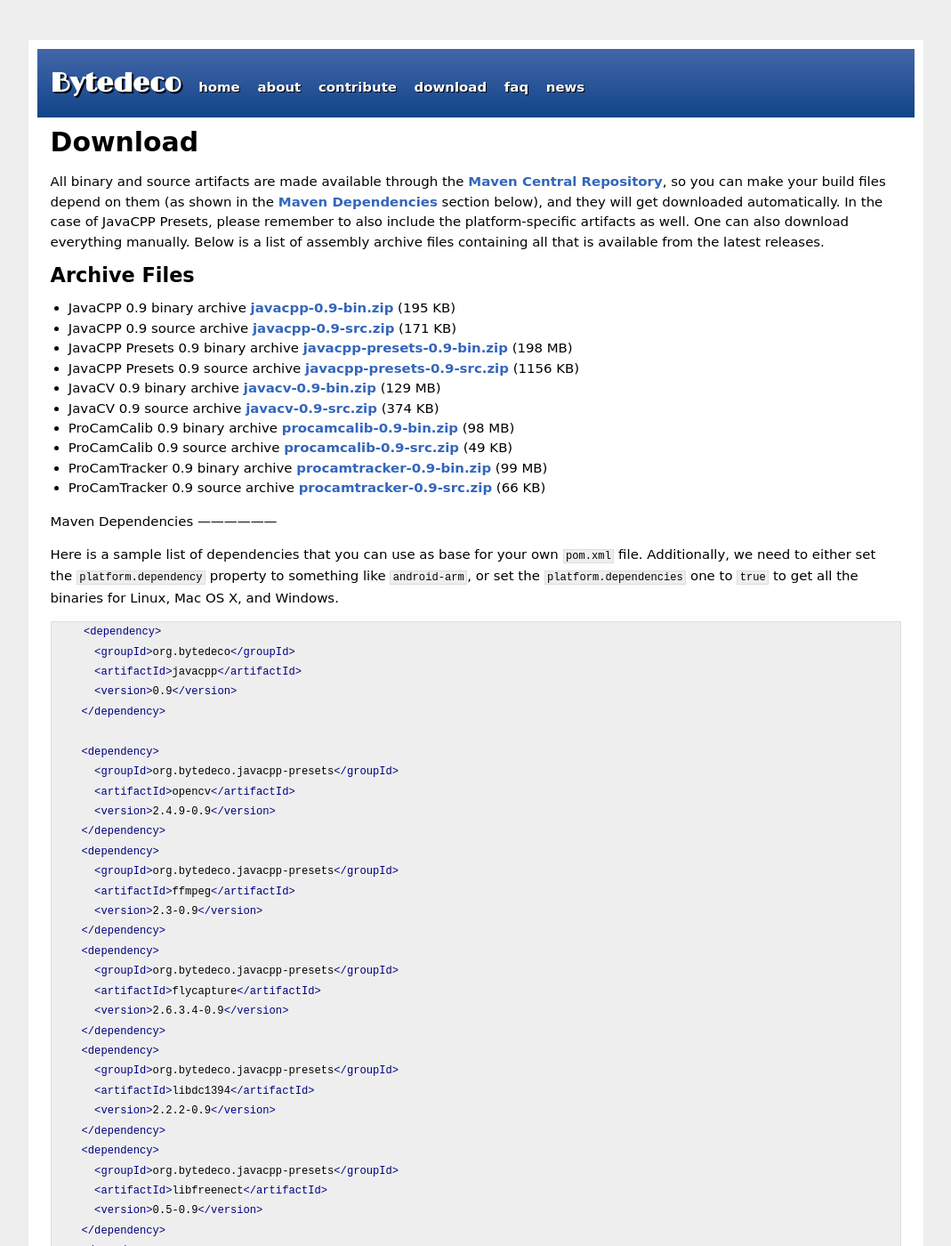
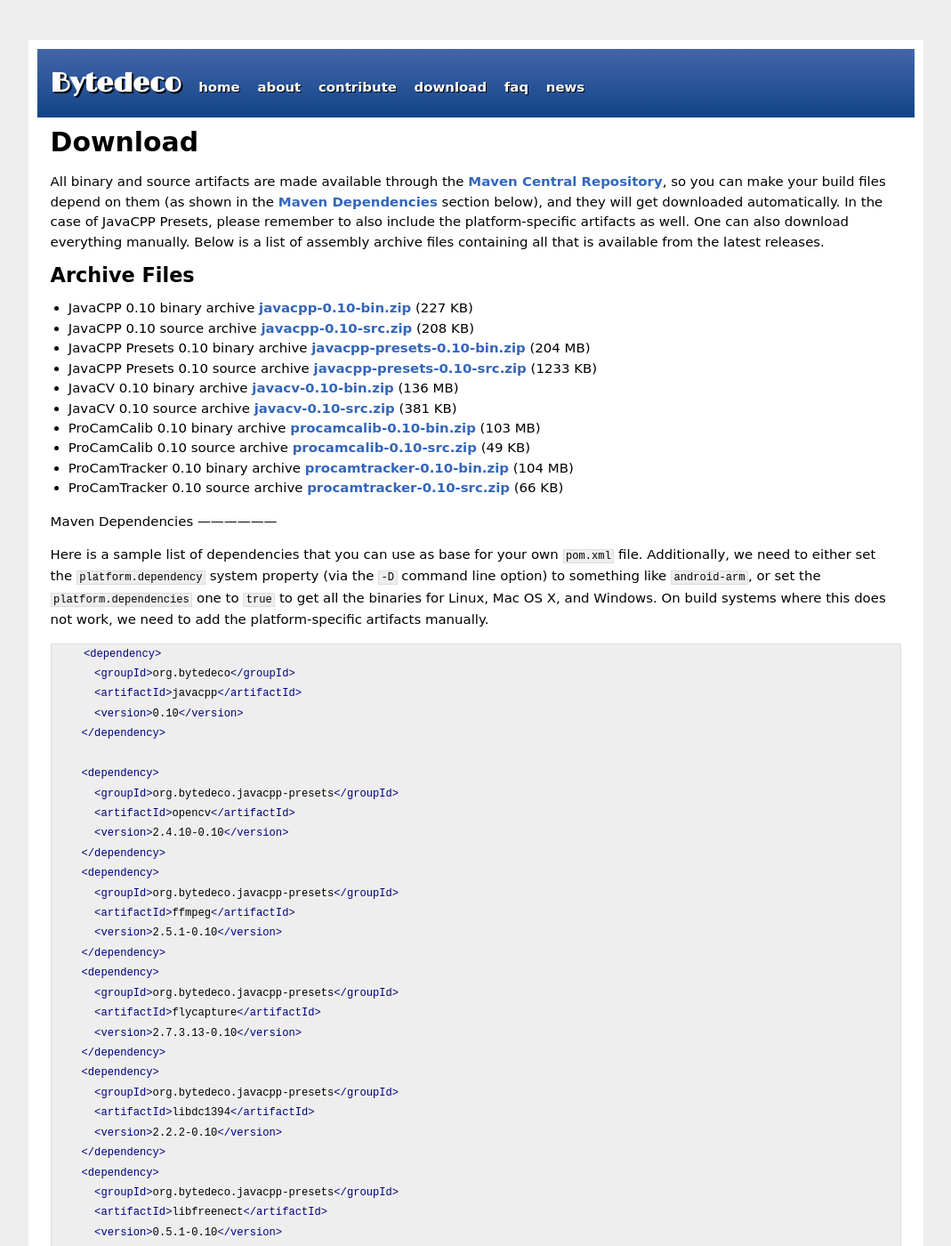
Before and after one commit to bytedeco/bytedeco.github.io, a Jekyll site: the page built from download/index.md, in a window 1280 px wide and 1400 px high. Shown: the whole window at 89% size, without its empty margins (105-1174 px from the left). Built offline with Jekyll 4.4.1, drawn with Linux system fonts in a browser that asks for light colours; Markdown is read by kramdown in place of the engine named in the settings; some of the changed text lies outside the part shown.

Commit message:
Update download page to version 0.10

````diff
--- a/download/index.md
+++ b/download/index.md
@@ -11,100 +11,100 @@ All binary and source artifacts are made available through the <a href="http://s
 Archive Files
 -------------
 
- * JavaCPP 0.9 binary archive  [javacpp-0.9-bin.zip](http://search.maven.org/remotecontent?filepath=org/bytedeco/javacpp/0.9/javacpp-0.9-bin.zip) (195 KB)
- * JavaCPP 0.9 source archive  [javacpp-0.9-src.zip](http://search.maven.org/remotecontent?filepath=org/bytedeco/javacpp/0.9/javacpp-0.9-src.zip) (171 KB)
- * JavaCPP Presets 0.9 binary archive  [javacpp-presets-0.9-bin.zip](http://search.maven.org/remotecontent?filepath=org/bytedeco/javacpp-presets/0.9/javacpp-presets-0.9-bin.zip) (198 MB)
- * JavaCPP Presets 0.9 source archive  [javacpp-presets-0.9-src.zip](http://search.maven.org/remotecontent?filepath=org/bytedeco/javacpp-presets/0.9/javacpp-presets-0.9-src.zip) (1156 KB)
- * JavaCV 0.9 binary archive  [javacv-0.9-bin.zip](http://search.maven.org/remotecontent?filepath=org/bytedeco/javacv/0.9/javacv-0.9-bin.zip) (129 MB)
- * JavaCV 0.9 source archive  [javacv-0.9-src.zip](http://search.maven.org/remotecontent?filepath=org/bytedeco/javacv/0.9/javacv-0.9-src.zip) (374 KB)
- * ProCamCalib 0.9 binary archive  [procamcalib-0.9-bin.zip](http://search.maven.org/remotecontent?filepath=org/bytedeco/procamcalib/0.9/procamcalib-0.9-bin.zip) (98 MB)
- * ProCamCalib 0.9 source archive  [procamcalib-0.9-src.zip](http://search.maven.org/remotecontent?filepath=org/bytedeco/procamcalib/0.9/procamcalib-0.9-src.zip) (49 KB)
- * ProCamTracker 0.9 binary archive  [procamtracker-0.9-bin.zip](http://search.maven.org/remotecontent?filepath=org/bytedeco/procamtracker/0.9/procamtracker-0.9-bin.zip) (99 MB)
- * ProCamTracker 0.9 source archive  [procamtracker-0.9-src.zip](http://search.maven.org/remotecontent?filepath=org/bytedeco/procamtracker/0.9/procamtracker-0.9-src.zip) (66 KB)
+ * JavaCPP 0.10 binary archive  [javacpp-0.10-bin.zip](http://search.maven.org/remotecontent?filepath=org/bytedeco/javacpp/0.10/javacpp-0.10-bin.zip) (227 KB)
+ * JavaCPP 0.10 source archive  [javacpp-0.10-src.zip](http://search.maven.org/remotecontent?filepath=org/bytedeco/javacpp/0.10/javacpp-0.10-src.zip) (208 KB)
+ * JavaCPP Presets 0.10 binary archive  [javacpp-presets-0.10-bin.zip](http://search.maven.org/remotecontent?filepath=org/bytedeco/javacpp-presets/0.10/javacpp-presets-0.10-bin.zip) (204 MB)
+ * JavaCPP Presets 0.10 source archive  [javacpp-presets-0.10-src.zip](http://search.maven.org/remotecontent?filepath=org/bytedeco/javacpp-presets/0.10/javacpp-presets-0.10-src.zip) (1233 KB)
+ * JavaCV 0.10 binary archive  [javacv-0.10-bin.zip](http://search.maven.org/remotecontent?filepath=org/bytedeco/javacv/0.10/javacv-0.10-bin.zip) (136 MB)
+ * JavaCV 0.10 source archive  [javacv-0.10-src.zip](http://search.maven.org/remotecontent?filepath=org/bytedeco/javacv/0.10/javacv-0.10-src.zip) (381 KB)
+ * ProCamCalib 0.10 binary archive  [procamcalib-0.10-bin.zip](http://search.maven.org/remotecontent?filepath=org/bytedeco/procamcalib/0.10/procamcalib-0.10-bin.zip) (103 MB)
+ * ProCamCalib 0.10 source archive  [procamcalib-0.10-src.zip](http://search.maven.org/remotecontent?filepath=org/bytedeco/procamcalib/0.10/procamcalib-0.10-src.zip) (49 KB)
+ * ProCamTracker 0.10 binary archive  [procamtracker-0.10-bin.zip](http://search.maven.org/remotecontent?filepath=org/bytedeco/procamtracker/0.10/procamtracker-0.10-bin.zip) (104 MB)
+ * ProCamTracker 0.10 source archive  [procamtracker-0.10-src.zip](http://search.maven.org/remotecontent?filepath=org/bytedeco/procamtracker/0.10/procamtracker-0.10-src.zip) (66 KB)
 
 
 <a id="maven-dependencies"></a>
 Maven Dependencies
 ------------------
 
-Here is a sample list of dependencies that you can use as base for your own `pom.xml` file. Additionally, we need to either set the `platform.dependency` property to something like `android-arm`, or set the `platform.dependencies` one to `true` to get all the binaries for Linux, Mac OS X, and Windows.
+Here is a sample list of dependencies that you can use as base for your own `pom.xml` file. Additionally, we need to either set the `platform.dependency` system property (via the `-D` command line option) to something like `android-arm`, or set the `platform.dependencies` one to `true` to get all the binaries for Linux, Mac OS X, and Windows. On build systems where this does not work, we need to add the platform-specific artifacts manually.
 
 ```xml
     <dependency>
       <groupId>org.bytedeco</groupId>
       <artifactId>javacpp</artifactId>
-      <version>0.9</version>
+      <version>0.10</version>
     </dependency>
 
     <dependency>
       <groupId>org.bytedeco.javacpp-presets</groupId>
       <artifactId>opencv</artifactId>
-      <version>2.4.9-0.9</version>
+      <version>2.4.10-0.10</version>
     </dependency>
     <dependency>
       <groupId>org.bytedeco.javacpp-presets</groupId>
       <artifactId>ffmpeg</artifactId>
-      <version>2.3-0.9</version>
+      <version>2.5.1-0.10</version>
     </dependency>
     <dependency>
       <groupId>org.bytedeco.javacpp-presets</groupId>
       <artifactId>flycapture</artifactId>
-      <version>2.6.3.4-0.9</version>
+      <version>2.7.3.13-0.10</version>
     </dependency>
     <dependency>
       <groupId>org.bytedeco.javacpp-presets</groupId>
       <artifactId>libdc1394</artifactId>
-      <version>2.2.2-0.9</version>
+      <version>2.2.2-0.10</version>
     </dependency>
     <dependency>
       <groupId>org.bytedeco.javacpp-presets</groupId>
       <artifactId>libfreenect</artifactId>
-      <version>0.5-0.9</version>
+      <version>0.5.1-0.10</version>
     </dependency>
     <dependency>
       <groupId>org.bytedeco.javacpp-presets</groupId>
       <artifactId>videoinput</artifactId>
-      <version>0.200-0.9</version>
+      <version>0.200-0.10</version>
     </dependency>
     <dependency>
       <groupId>org.bytedeco.javacpp-presets</groupId>
       <artifactId>artoolkitplus</artifactId>
-      <version>2.3.0-0.9</version>
+      <version>2.3.1-0.10</version>
     </dependency>
     <dependency>
       <groupId>org.bytedeco.javacpp-presets</groupId>
       <artifactId>flandmark</artifactId>
-      <version>1.07-0.9</version>
+      <version>1.07-0.10</version>
     </dependency>
     <dependency>
       <groupId>org.bytedeco.javacpp-presets</groupId>
       <artifactId>fftw</artifactId>
-      <version>3.3.4-0.9</version>
+      <version>3.3.4-0.10</version>
     </dependency>
     <dependency>
       <groupId>org.bytedeco.javacpp-presets</groupId>
       <artifactId>gsl</artifactId>
-      <version>1.16-0.9</version>
+      <version>1.16-0.10</version>
     </dependency>
     <dependency>
       <groupId>org.bytedeco.javacpp-presets</groupId>
       <artifactId>llvm</artifactId>
-      <version>3.4.2-0.9</version>
+      <version>3.5.0-0.10</version>
     </dependency>
     <dependency>
       <groupId>org.bytedeco.javacpp-presets</groupId>
       <artifactId>leptonica</artifactId>
-      <version>1.71-0.9</version>
+      <version>1.71-0.10</version>
     </dependency>
     <dependency>
       <groupId>org.bytedeco.javacpp-presets</groupId>
       <artifactId>tesseract</artifactId>
-      <version>3.03-rc1-0.9</version>
+      <version>3.03-rc1-0.10</version>
     </dependency>
 
     <dependency>
       <groupId>org.bytedeco</groupId>
       <artifactId>javacv</artifactId>
-      <version>0.9</version>
+      <version>0.10</version>
     </dependency>
 ```
````
